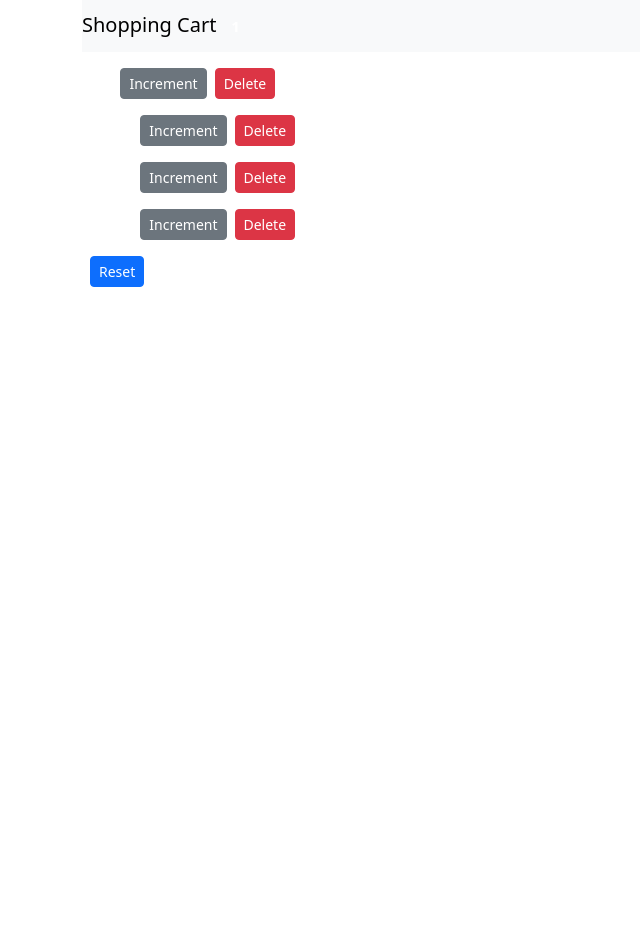
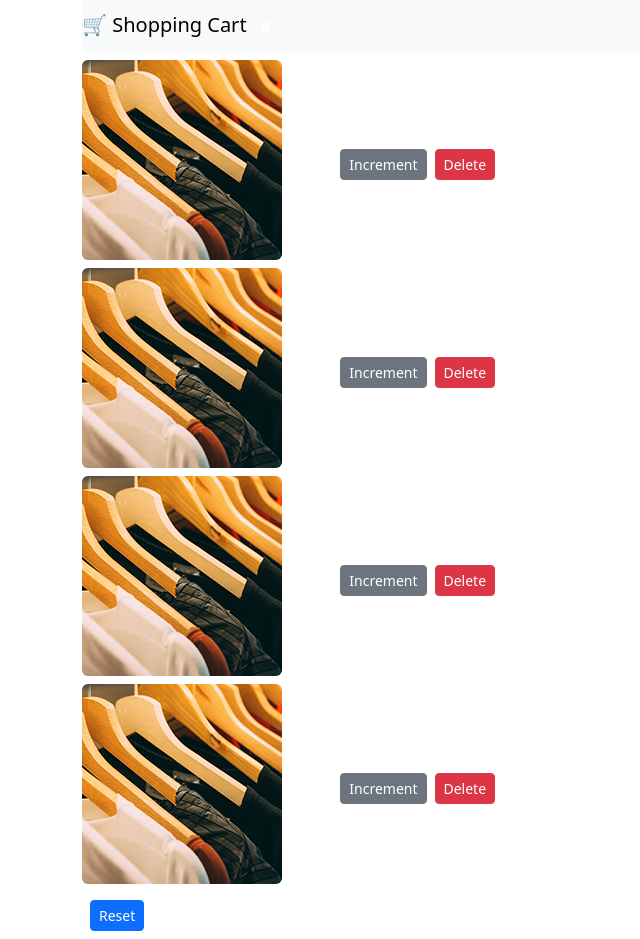
Before and after one commit to aashirisrar/React-App, a React (Create React App) app: page / in a window 1280 px wide. Shown: the whole page, without its empty margins (0-640 px from the left). Before the commit the page ends 800 px from the top, so only its background shows below. Built offline with nearby package versions, Linux system fonts and the light colour scheme.

Commit message:
final commit

```diff
--- a/src/App.js
+++ b/src/App.js
@@ -6,7 +6,7 @@ import "./App.css";
 class App extends Component {
   state = {
     counters: [
-      { id: 1, value: 4 },
+      { id: 1, value: 0 },
       { id: 2, value: 0 },
       { id: 3, value: 0 },
       { id: 4, value: 0 },
@@ -38,7 +38,11 @@ class App extends Component {
     return (
       <React.Fragment>
         <main className="container">
-          <NavBar totalCounters={this.state.counters.filter(c => c.value > 0).length} />
+          <NavBar
+            totalCounters={
+              this.state.counters.filter((c) => c.value > 0).length
+            }
+          />
           <Counters
             counters={this.state.counters}
             onReset={this.handleReset}
--- a/src/components/counter.jsx
+++ b/src/components/counter.jsx
@@ -1,15 +1,21 @@
 import React, { Component } from "react";
+import image from "../img.jpg";
 
 class Counter extends Component {
   render() {
     return (
       <div>
+        <img
+          src={image}
+          alt="t-shirts"
+          className="figure-img img-fluid rounded"
+        />
         <span className={this.getBadgeClasses()}>{this.formatCount()}</span>
         <button
           onClick={() => {
             this.props.onIncrement(this.props.counter);
           }}
-          className="btn btn-secondary btn-sm"
+          className="btn btn-secondary btn-sm "
         >
           Increment
         </button>
--- a/src/components/navBar.jsx
+++ b/src/components/navBar.jsx
@@ -5,7 +5,7 @@ class NavBar extends Component {
     return (
       <nav className="navbar navbar-light bg-light h1 ">
         <a className="navbar-brand" href="#">
-          Shopping Cart{" "}
+          🛒 Shopping Cart{" "}
           <span className="badge badge-pill badge-secondary">
             {this.props.totalCounters}
           </span>
```
Also changed, not shown: src/img.jpg (added), 1 other file (tests, documents, lock files or other folders).
